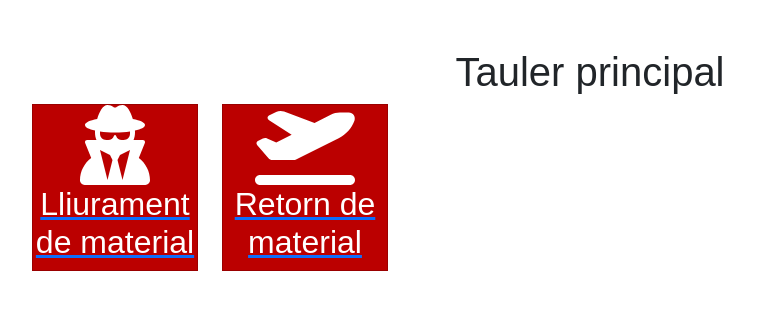
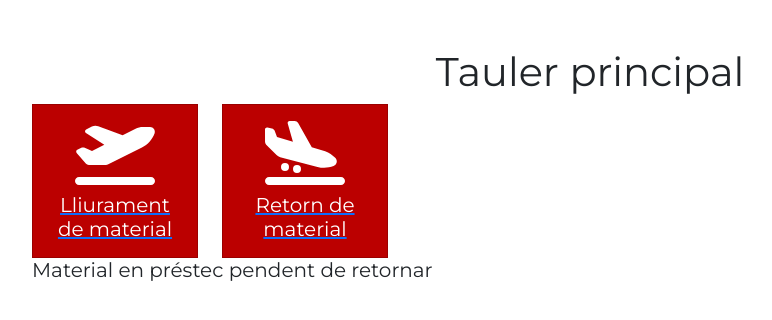
Before and after one commit to abatllees/tfgUOC, a Vue app: page / in a window 1280 px wide. Shown: the top 320 px of the page, without its empty margins (50-822 px from the left). Built offline with nearby package versions, Linux system fonts and the light colour scheme; sample sign-in values are in the browser's storage.

Commit message:
Now some items are stylized

```diff
--- a/src/components/CardButton.vue
+++ b/src/components/CardButton.vue
@@ -1,7 +1,7 @@
 <template>
   <div class="card text-white text-center h-100">
-    <font-awesome-icon :icon="icon" size="5x" />
-    <h2> {{ msg }}</h2>
+    <font-awesome-icon :icon="icon" size="4x" class="py-2" />
+    <h5> {{ msg }}</h5>
   </div>
 </template>
 
@@ -20,6 +20,7 @@ export default {
 .card {
   background-color: #bb0000;
   border-radius: 0px;
+  padding: 8px 16px 8px 16px;
 }
 
 a {
--- a/src/components/LoginForm.vue
+++ b/src/components/LoginForm.vue
@@ -10,6 +10,7 @@
         </div>
         <button type="submit" class="btn btn-secondary my-2">Inicia sessió</button>
     </form>
+    <img src="@/assets/logoCCMA.png" alt="Logotip CCCMA" class="mx-auto d-block py-5">
 </template>
 <script>
 export default {
@@ -40,7 +41,8 @@ export default {
 
 <style scoped>
 form {
-    margin: 5px solid #bb0000;
-    margin-right: 30px solid #bb0000
+    border: 2px solid #bb0000;
+    border-right: 70px solid #bb0000;
+    padding: 56px 16px 56px 16px;
 }
 </style>
--- a/src/main.js
+++ b/src/main.js
@@ -11,11 +11,12 @@ import { library } from '@fortawesome/fontawesome-svg-core'
 import { FontAwesomeIcon } from '@fortawesome/vue-fontawesome'
 
 /* import specific icons */
-import { faPlaneDeparture, faUserSecret } from '@fortawesome/free-solid-svg-icons'
+import { faPlaneArrival, faPlaneDeparture, faUserSecret } from '@fortawesome/free-solid-svg-icons'
 
 /* add icons to the library */
 library.add(faUserSecret)
 library.add(faPlaneDeparture)
+library.add(faPlaneArrival)
 
 
 createApp(App).use(store).use(router).component('font-awesome-icon', FontAwesomeIcon).mount('#app')
--- a/src/styles/custom.css
+++ b/src/styles/custom.css
@@ -1 +1,44 @@
-@import url("https://fonts.googleapis.com/css?family=Roboto");/*# sourceMappingURL=custom.css.map */
+@import url("https://fonts.googleapis.com/css?family=Roboto");
+@import url("https://fonts.googleapis.com/css?family=Roboto");
+@import url("https://fonts.googleapis.com/css?family=Montserrat");
+/*# sourceMappingURL=custom.css.map */
+h1,
+h2,
+h3,
+h4,
+h5,
+h6 {
+  font-family: "Montserrat";
+}
+
+h1 {
+  font-size: 42px;
+}
+
+h2 {
+  font-size: 34px;
+}
+
+h3 {
+  font-size: 26px;
+}
+
+h4 {
+  font-size: 24px;
+}
+
+h5 {
+  font-size: 22px;
+}
+
+h6 {
+  font-size: 18px;
+}
+
+p {
+  font-size: 16px;
+}
+
+small {
+  font-size: 13px;
+}/*# sourceMappingURL=custom.css.map */
--- a/src/styles/custom.scss
+++ b/src/styles/custom.scss
@@ -3,9 +3,55 @@
 
 
 // asigna la tipografía por defecto
-$font-family-sans-serif: "PT Sans", sans-serif;
+$font-family-sans-serif: "Roboto", sans-serif;
 
 
 // modifica los colores por defecto
 $red: #bb0000;
 $black: #000000;
+
+
+@import url("https://fonts.googleapis.com/css?family=Roboto");
+@import url("https://fonts.googleapis.com/css?family=Montserrat");
+
+/*# sourceMappingURL=custom.css.map */
+h1,
+h2,
+h3,
+h4,
+h5,
+h6 {
+    font-family: "Montserrat";
+}
+
+h1 {
+    font-size: 42px;
+}
+
+h2 {
+    font-size: 34px;
+}
+
+h3 {
+    font-size: 26px;
+}
+
+h4 {
+    font-size: 24px;
+}
+
+h5 {
+    font-size: 22px;
+}
+
+h6 {
+    font-size: 18px;
+}
+
+p {
+    font-size: 16px;
+}
+
+small {
+    font-size: 13px;
+}
--- a/src/views/DashboardView.vue
+++ b/src/views/DashboardView.vue
@@ -7,6 +7,12 @@
           <CardButton :msg="option.name" :icon="option.icon"></CardButton>
         </router-link>
       </div>
+    </section>
+    <section class="row">
+
+    </section>
+    <section class="row">
+      <h5>Material en préstec pendent de retornar</h5>
     </section>
   </main>
 </template>
@@ -25,13 +31,13 @@ export default {
       options: [
         {
           id: 0,
-          icon: "fa-solid fa-user-secret",
+          icon: "fa-solid fa-plane-departure",
           router: "lliurament",
           name: "Lliurament de material"
         },
         {
           id: 2,
-          icon: "fa-solid fa-plane-departure",
+          icon: "fa-solid fa-plane-arrival",
           router: "retorn",
           name: "Retorn de material"
         }
```
Also changed, not shown: public/index.html (+14 -4 lines), src/assets/logoCCMA.png (added), 1 other file (tests, documents, lock files or other folders).
